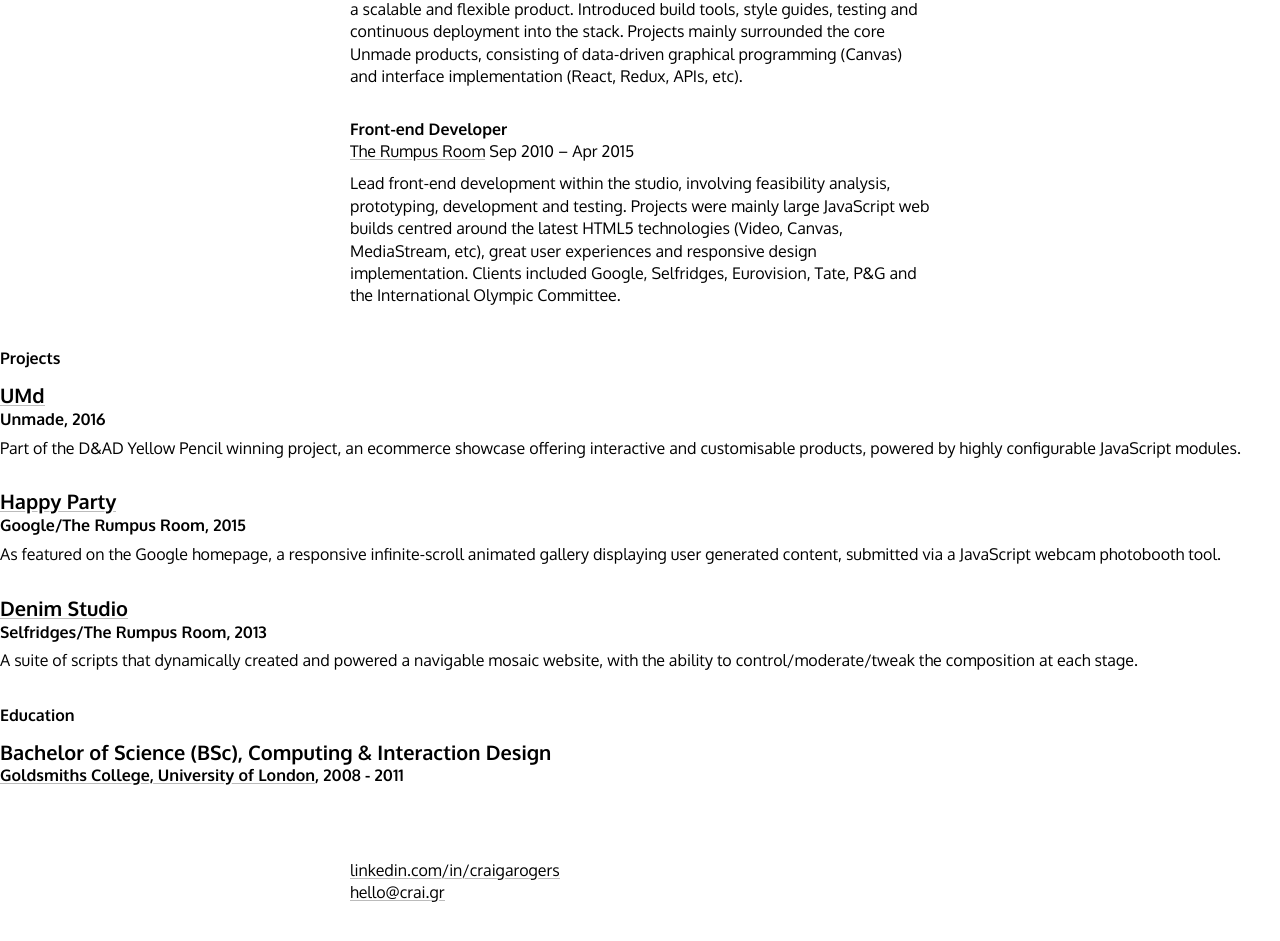
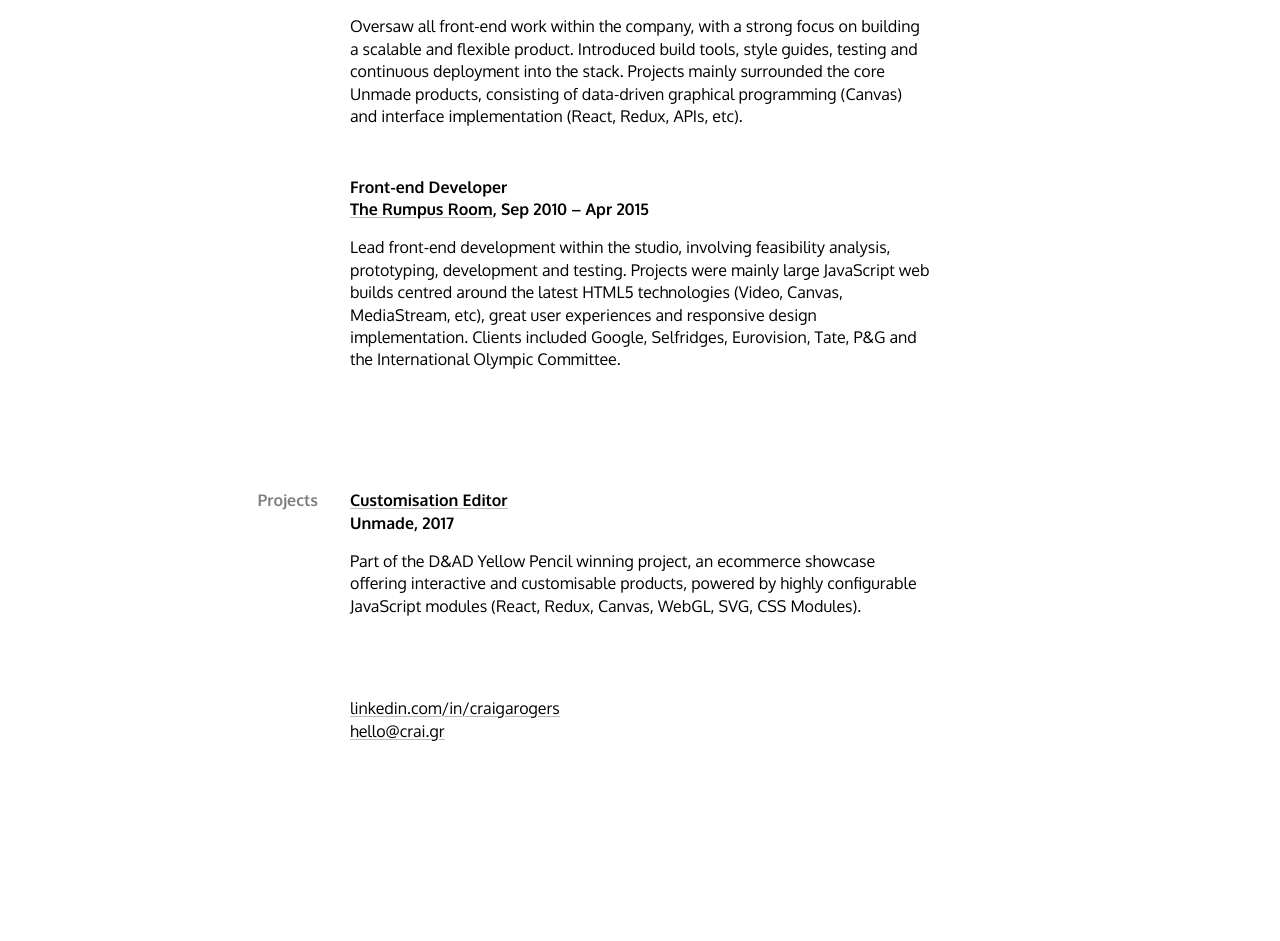
Before and after one commit to twentyrogersc/crai.gr, a Next.js app: page /cv in a window 1280 px wide. Shown: the part 1247-2188 px from the top of the page. After the commit the page ends 2029 px from the top, so only its background shows below. Built offline with nearby package versions, Linux system fonts and the light colour scheme.

Commit message:
Updated shared Card component.

```diff
--- a/components/Card.js
+++ b/components/Card.js
@@ -1,32 +1,26 @@
 import Link from './Link'
+import Title from './Title'
 import styled from 'styled-components'
 
-const Section = styled.section`
-  margin: 1em 0 2em;
+const Subtitle = Title.withComponent('p')
+
+const Description = styled.p`
+  margin: 1em 0 0;
 `
 
-const Title = styled.h1`
-  font-size: 20px;
-  line-height: 1em;
-  margin: 0;
-`
-
-const Subtitle = styled.p`
-  font-weight: 700;
-  margin: 2px 0 0.4em;
-`
-
-const Description = styled.p`
-  margin: 0;
-`
-
-export default ({ children, company, companyHref, date, title, titleHref }) => (
-  <Section>
+export default styled(({ children, className, company, companyHref, date, title, titleHref }) => (
+  <section className={className}>
     <Title>{titleHref ? <Link href={titleHref}>{title}</Link> : title}</Title>
     <Subtitle>
       {companyHref ? <Link href={companyHref}>{company}</Link> : company}
       {date && `, ${date}`}
     </Subtitle>
-    <Description>{children}</Description>
-  </Section>
-)
+    {children && <Description>{children}</Description>}
+  </section>
+))`
+  margin-bottom: 3em;
+
+  &:last-child {
+    margin-bottom: 0;
+  }
+`
--- a/components/Experience.js
+++ b/components/Experience.js
@@ -1,23 +1,6 @@
-import Link from './Link'
+import Card from './Card'
 import Section from './Section'
-import Subtitle from './Subtitle'
 import styled from 'styled-components'
-
-const Job = styled.div`
-  margin-bottom: 30px;
-
-  &:last-child {
-    margin-bottom: 0;
-  }
-`
-
-const Role = Subtitle.extend`
-  padding: 0;
-`
-
-const Description = styled.p`
-  margin: 10px 0 0;
-`
 
 const experience = [
   {
@@ -54,12 +37,16 @@
 export default function Experience() {
   return (
     <Section title="Experience">
-      {experience.map(({ company, date, description, role, url }, index) => (
-        <Job key={index}>
-          <Role>{role}</Role>
-          <Link href={url}>{company}</Link> {date}
-          {description && <Description>{description}</Description>}
-        </Job>
+      {experience.map(({ company, date, description, role, url }) => (
+        <Card
+          company={company}
+          companyHref={url}
+          date={date}
+          key={`${company}/${role}`}
+          title={role}
+        >
+          {description}
+        </Card>
       ))}
     </Section>
   )
--- a/components/Intro.js
+++ b/components/Intro.js
@@ -9,7 +9,7 @@
 `
 
 const Bio = styled.p`
-  margin: 0;
+  margin: 0.5em 0 0;
 `
 
 export default function Intro({ children, expand }) {
--- /dev/null
+++ b/components/Projects.js
@@ -0,0 +1,28 @@
+import Card from './Card'
+import Section from './Section'
+import styled from 'styled-components'
+
+const projects = [
+  {
+    name: 'Customisation Editor',
+    url: 'https://www.unmade.com/how-it-works/customization-editor/',
+    company: 'Unmade',
+    year: '2017',
+    description: `
+      Part of the D&AD Yellow Pencil winning project, an ecommerce showcase offering interactive and
+      customisable products, powered by highly configurable JavaScript modules (React, Redux,
+      Canvas, WebGL, SVG, CSS Modules).`
+  }
+]
+
+export default function Projects() {
+  return (
+    <Section title="Projects">
+      {projects.map(({ company, date, description, name, url, year }) => (
+        <Card company={company} date={year} key={name} title={name} titleHref={url}>
+          {description}
+        </Card>
+      ))}
+    </Section>
+  )
+}
--- a/components/Section.js
+++ b/components/Section.js
@@ -2,10 +2,11 @@
 import styled from 'styled-components'
 
 const SectionTitle = Title.extend`
+  padding-bottom: 1em;
   opacity: 0.5;
 
   @media screen and (min-width: 900px) {
-    padding-right: 40px;
+    padding-right: 2em;
     transform: translate(-150px, 100%);
     text-align: right;
     width: 150px;
--- a/components/Subtitle.js
+++ /dev/null
@@ -1,6 +0,0 @@
-import Title from './Title'
-import styled from 'styled-components'
-
-export default Title.withComponent('h2').extend`
-  padding-bottom: 0;
-`
--- a/components/Title.js
+++ b/components/Title.js
@@ -4,5 +4,4 @@
   font-size: 1em;
   font-weight: 700;
   margin: 0;
-  padding-bottom: 0.5em;
 `
--- a/pages/cv.js
+++ b/pages/cv.js
@@ -1,59 +1,18 @@
 import Contact from '../components/Contact'
 import Experience from '../components/Experience'
 import Intro from '../components/Intro'
+import Projects from '../components/Projects'
 import Skills from '../components/Skills'
 import styled from 'styled-components'
 
-import Card from '../components/Card'
-import Link from '../components/Link'
-import Subtitle from '../components/Subtitle'
-
-const Root = styled.main``
-
-const Links = styled.section`
-  margin-top: 6em;
-`
-
 export default function Cv() {
   return (
-    <Root>
+    <main>
       <Intro expand />
       <Skills />
       <Experience />
-
-      <Subtitle>Projects</Subtitle>
-      <Card company="Unmade" date="2016" title="UMd" titleHref="https://umd.studio">
-        Part of the D&AD Yellow Pencil winning project, an ecommerce showcase offering interactive
-        and customisable products, powered by highly configurable JavaScript modules.
-      </Card>
-      <Card
-        company="Google/The Rumpus Room"
-        date="2015"
-        title="Happy Party"
-        titleHref="https://www.globalhappyparty.com"
-      >
-        As featured on the Google homepage, a responsive infinite-scroll animated gallery displaying
-        user generated content, submitted via a JavaScript webcam photobooth tool.
-      </Card>
-      <Card
-        company="Selfridges/The Rumpus Room"
-        date="2013"
-        title="Denim Studio"
-        titleHref="https://vimeo.com/71008158"
-      >
-        A suite of scripts that dynamically created and powered a navigable mosaic website, with the
-        ability to control/moderate/tweak the composition at each stage.
-      </Card>
-
-      <Subtitle>Education</Subtitle>
-      <Card
-        company="Goldsmiths College, University of London"
-        companyHref="http://www.gold.ac.uk"
-        date="2008 - 2011"
-        title="Bachelor of Science (BSc), Computing &amp; Interaction Design"
-      />
-
+      <Projects />
       <Contact />
-    </Root>
+    </main>
   )
 }
```
